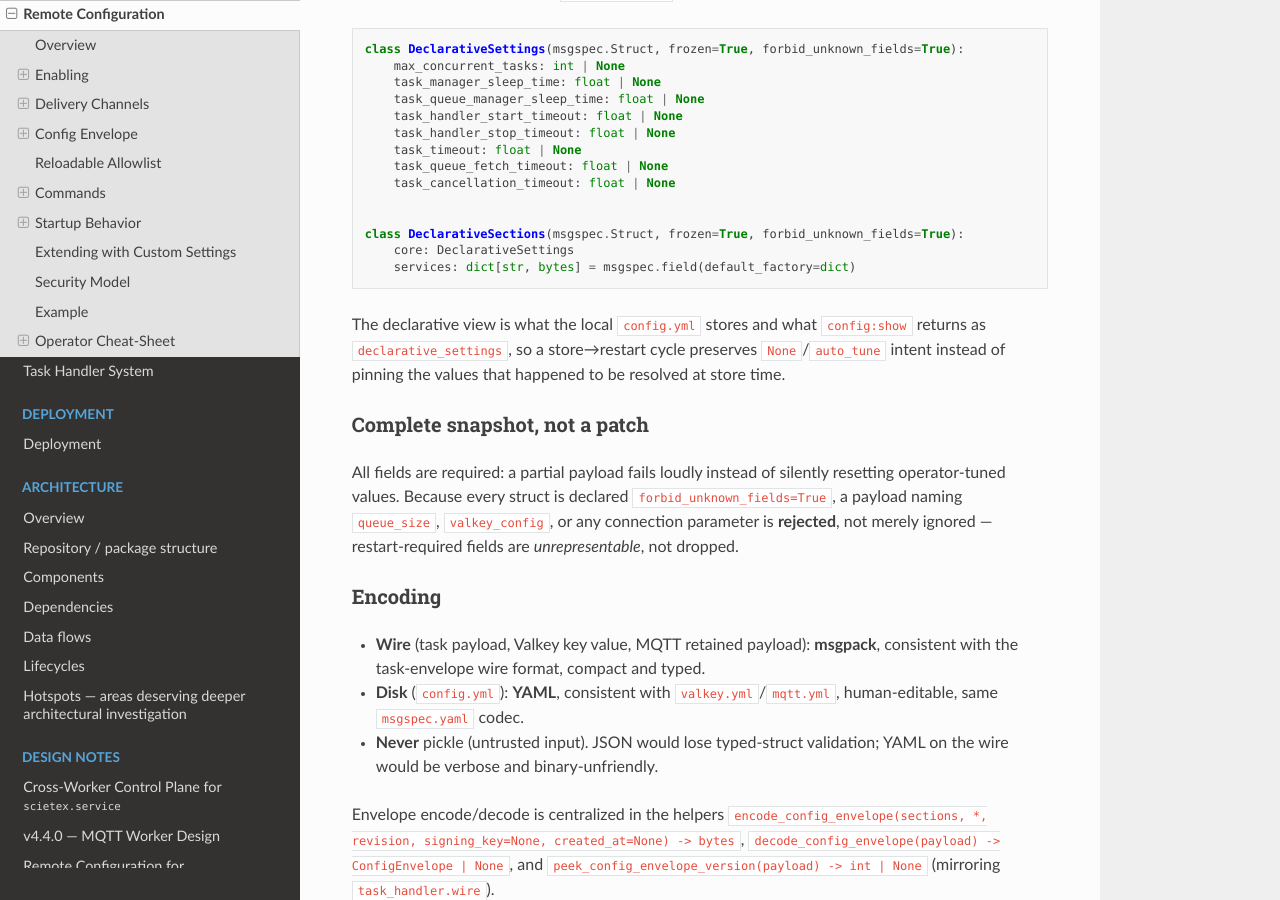
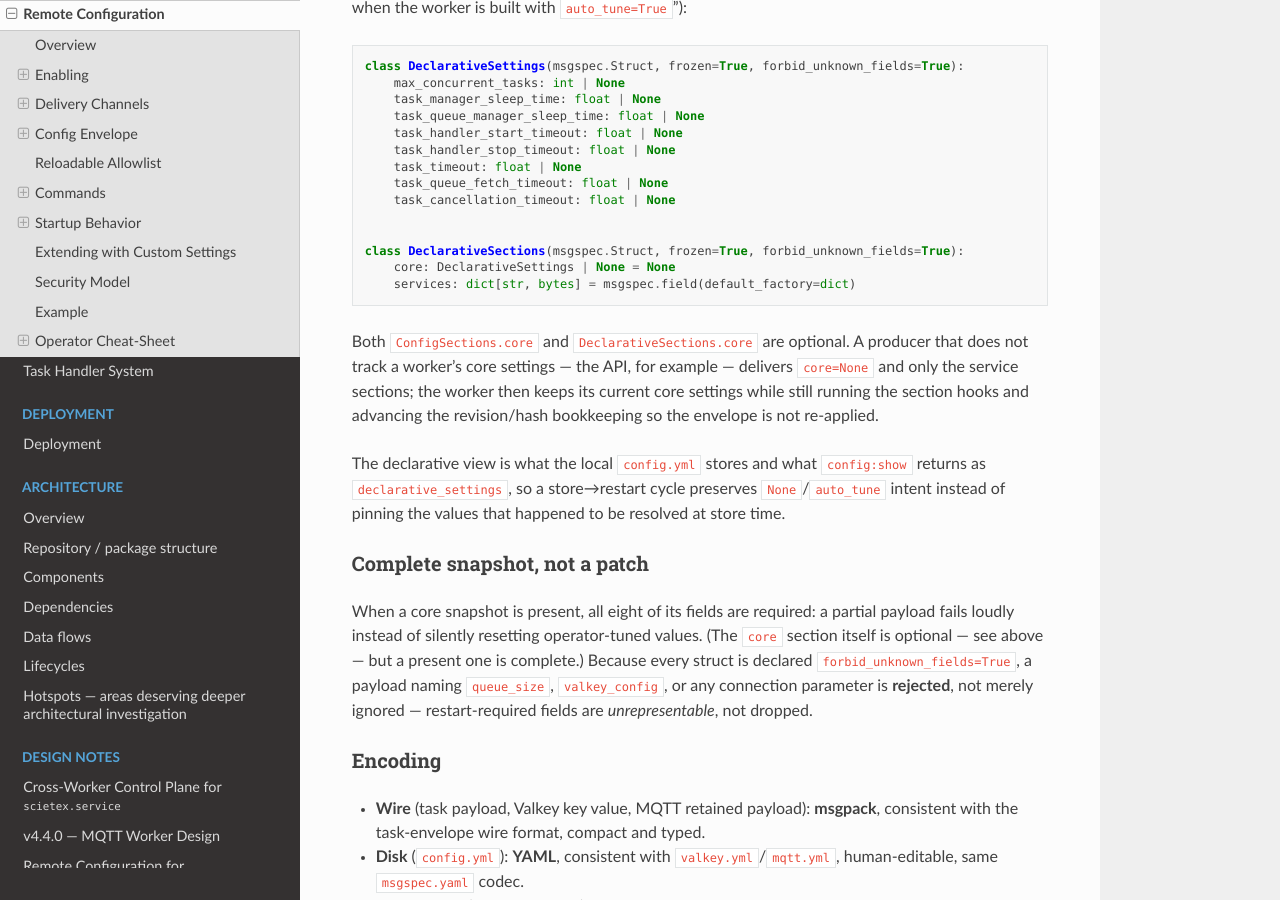
Before and after one commit to bond-anton/scietex.service, a Sphinx documentation site: the page built from docs/remote_config.md, in a window 1280 px wide and 900 px high, scrolled down 4300 px. Built offline with Sphinx 7.4.7 and the Read the Docs theme 3.1.0, drawn with Linux system fonts in a browser that asks for light colours; some of the changed text lies outside the part shown.

Commit message:
chore(release): v5.2.0
Bump the framework to 5.2.0 for the service-only config envelope
capability (ConfigSections.core / DeclarativeSections.core are now
optional). Document the optional core across the remote-config,
architecture, and design docs.

````diff
--- a/docs/remote_config.md
+++ b/docs/remote_config.md
@@ -139,7 +139,7 @@ The on-the-wire unit is a versioned `ConfigEnvelope` (`scietex.service.config_re
 
 | Field | Type | Meaning |
 |---|---|---|
-| `core` | `ReloadableSettings` | The reloadable core snapshot (always present) |
+| `core` | `ReloadableSettings \| None` | The reloadable core snapshot; `None` when the producer delivers only service sections (the core is then left untouched) |
 | `services` | `dict[str, bytes]` | Registered section name → msgpack(registered struct) |
 
 `ReloadableSettings` is the complete snapshot of the hot-reloadable core
@@ -183,9 +183,15 @@ class DeclarativeSettings(msgspec.Struct, frozen=True, forbid_unknown_fields=Tru
 
 
 class DeclarativeSections(msgspec.Struct, frozen=True, forbid_unknown_fields=True):
-    core: DeclarativeSettings
+    core: DeclarativeSettings | None = None
     services: dict[str, bytes] = msgspec.field(default_factory=dict)
 ```
+
+Both `ConfigSections.core` and `DeclarativeSections.core` are optional. A
+producer that does not track a worker's core settings — the API, for example —
+delivers `core=None` and only the service sections; the worker then keeps its
+current core settings while still running the section hooks and advancing the
+revision/hash bookkeeping so the envelope is not re-applied.
 
 The declarative view is what the local `config.yml` stores and what
 `config:show` returns as `declarative_settings`, so a store→restart cycle
@@ -194,11 +200,12 @@ to be resolved at store time.
 
 ### Complete snapshot, not a patch
 
-All fields are required: a partial payload fails loudly instead of silently
-resetting operator-tuned values. Because every struct is declared
-`forbid_unknown_fields=True`, a payload naming `queue_size`, `valkey_config`,
-or any connection parameter is **rejected**, not merely ignored —
-restart-required fields are *unrepresentable*, not dropped.
+When a core snapshot is present, all eight of its fields are required: a partial
+payload fails loudly instead of silently resetting operator-tuned values. (The
+`core` section itself is optional — see above — but a present one is complete.)
+Because every struct is declared `forbid_unknown_fields=True`, a payload naming
+`queue_size`, `valkey_config`, or any connection parameter is **rejected**, not
+merely ignored — restart-required fields are *unrepresentable*, not dropped.
 
 ### Encoding
 
@@ -425,10 +432,11 @@ class MyWorker(MqttWorker):
 ```
 
 The envelope's `settings.services` map then carries
-`{"my_service": msgpack(MyServiceSettings(...))}` alongside `core`. On every
-apply:
+`{"my_service": msgpack(MyServiceSettings(...))}` alongside `core` (or on its
+own, when the producer delivers service sections only). On every apply:
 
-- The core section is validated against `ReloadableSettings`.
+- The core section, when present, is validated against `ReloadableSettings`; a
+  `core=None` envelope leaves the current core settings untouched.
 - Each registered section is decoded against its registered struct
   (`forbid_unknown_fields` rejects a typo in a service field, not silently
   ignoring it).
--- a/src/scietex/service/version.py
+++ b/src/scietex/service/version.py
@@ -3,4 +3,4 @@
 Exposed as ``scietex.service.__version__``.
 """
 
-__version__ = "5.1.0"
+__version__ = "5.2.0"
````
Also changed, not shown: docs/architecture/components.md (+4 -3 lines), docs/design/remote_config.md (+8 -0 lines).
